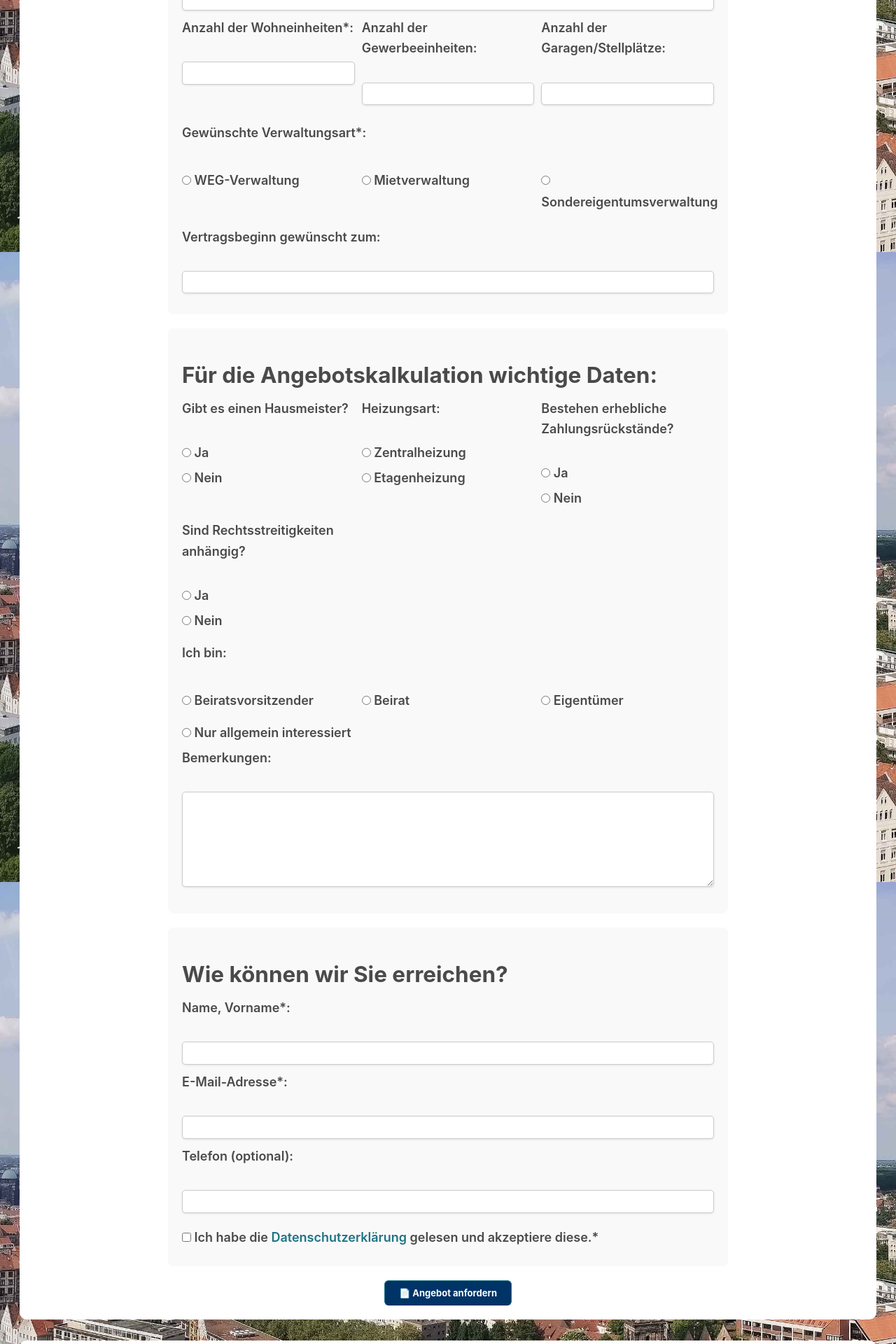
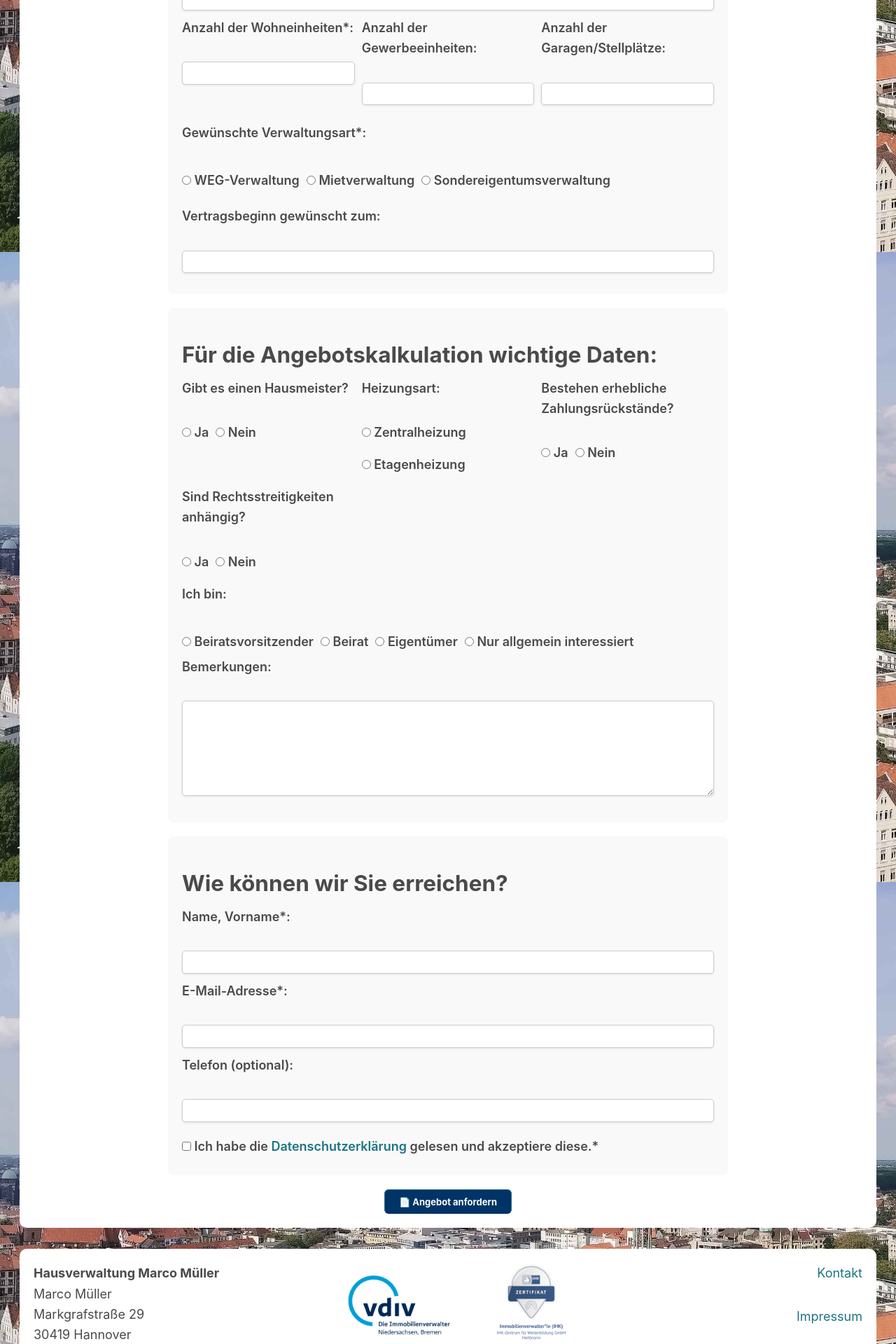
Before and after one commit to marek22k/hausverwaltung, a Jekyll site: the page built from angebot-anfordern.md, in a window 1280 px wide. Shown: the part 1440-3360 px from the top of the page at 70% size. Built offline with Jekyll 4.4.1, drawn with Linux system fonts in a browser that asks for light colours.

Commit message:
Update angebot-anfordern.md

```diff
--- a/angebot-anfordern.md
+++ b/angebot-anfordern.md
@@ -26,7 +26,13 @@ keywords: Hausverwaltung, Angebot, Anfrage, WEG-Verwaltung, Mietverwaltung, Sond
 
   .form-grid {
     display: grid;
-    grid-template-columns: repeat(auto-fit, minmax(200px, 1fr));
+    grid-template-columns: repeat(3, 1fr);
+    gap: 1rem;
+  }
+
+  .radio-group {
+    display: flex;
+    flex-wrap: wrap;
     gap: 1rem;
   }
 
@@ -109,7 +115,7 @@ Bitte füllen Sie das nachfolgende Formular vollständig aus. Pflichtfelder sind
 
         <div style="margin-top:1.5rem;">
           <label>Gewünschte Verwaltungsart*:</label><br>
-          <div class="form-grid" style="margin-top:0.5rem;">
+          <div class="radio-group" style="margin-top:0.5rem;">
             <label><input type="radio" name="verwaltungsart" value="WEG-Verwaltung" required> WEG-Verwaltung</label>
             <label><input type="radio" name="verwaltungsart" value="Mietverwaltung"> Mietverwaltung</label>
             <label><input type="radio" name="verwaltungsart" value="Sondereigentumsverwaltung"> Sondereigentumsverwaltung</label>
@@ -129,31 +135,39 @@ Bitte füllen Sie das nachfolgende Formular vollständig aus. Pflichtfelder sind
         <div class="form-grid">
           <div>
             <label>Gibt es einen Hausmeister?</label><br>
-            <label><input type="radio" name="hausmeister" value="Ja"> Ja</label>
-            <label><input type="radio" name="hausmeister" value="Nein"> Nein</label>
+            <div class="radio-group">
+              <label><input type="radio" name="hausmeister" value="Ja"> Ja</label>
+              <label><input type="radio" name="hausmeister" value="Nein"> Nein</label>
+            </div>
           </div>
 
           <div>
             <label>Heizungsart:</label><br>
-            <label><input type="radio" name="heizung" value="Zentralheizung"> Zentralheizung</label>
-            <label><input type="radio" name="heizung" value="Etagenheizung"> Etagenheizung</label>
+            <div class="radio-group">
+              <label><input type="radio" name="heizung" value="Zentralheizung"> Zentralheizung</label>
+              <label><input type="radio" name="heizung" value="Etagenheizung"> Etagenheizung</label>
+            </div>
           </div>
 
           <div>
             <label>Bestehen erhebliche Zahlungsrückstände?</label><br>
-            <label><input type="radio" name="rueckstaende" value="Ja"> Ja</label>
-            <label><input type="radio" name="rueckstaende" value="Nein"> Nein</label>
+            <div class="radio-group">
+              <label><input type="radio" name="rueckstaende" value="Ja"> Ja</label>
+              <label><input type="radio" name="rueckstaende" value="Nein"> Nein</label>
+            </div>
           </div>
 
           <div>
             <label>Sind Rechtsstreitigkeiten anhängig?</label><br>
-            <label><input type="radio" name="streitigkeiten" value="Ja"> Ja</label>
-            <label><input type="radio" name="streitigkeiten" value="Nein"> Nein</label>
+            <div class="radio-group">
+              <label><input type="radio" name="streitigkeiten" value="Ja"> Ja</label>
+              <label><input type="radio" name="streitigkeiten" value="Nein"> Nein</label>
+            </div>
           </div>
 
           <div style="grid-column:1 / -1;">
             <label>Ich bin:</label><br>
-            <div class="form-grid" style="margin-top:0.5rem;">
+            <div class="radio-group" style="margin-top:0.5rem;">
               <label><input type="radio" name="rolle" value="Beiratsvorsitzender"> Beiratsvorsitzender</label>
               <label><input type="radio" name="rolle" value="Beirat"> Beirat</label>
               <label><input type="radio" name="rolle" value="Eigentümer"> Eigentümer</label>
```
